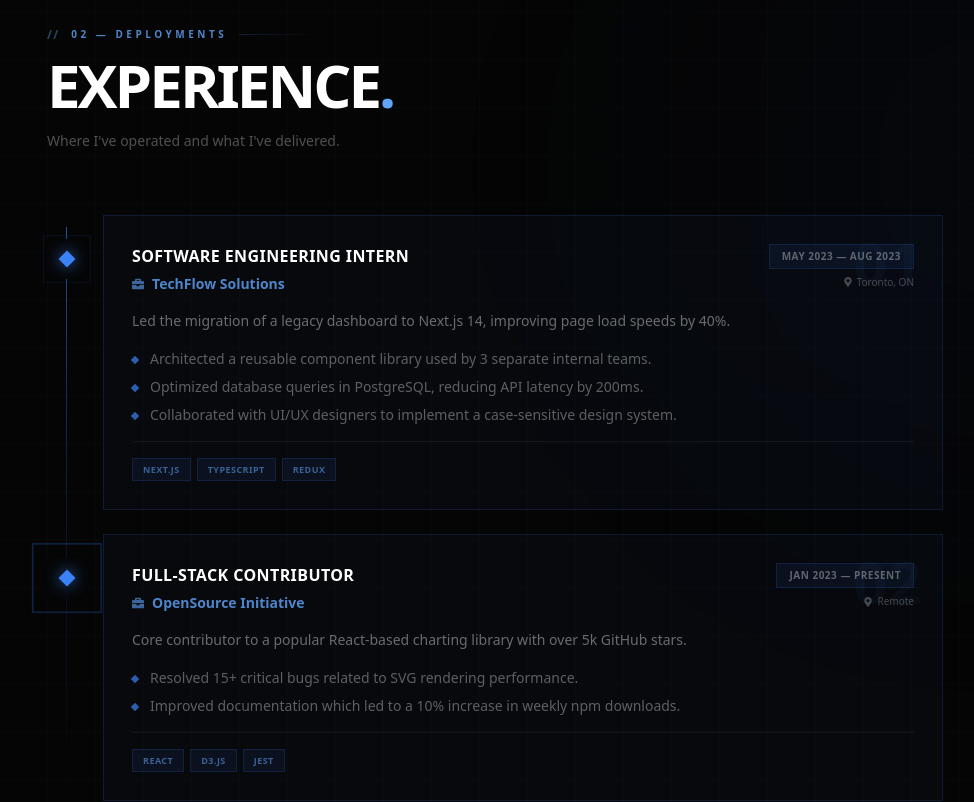
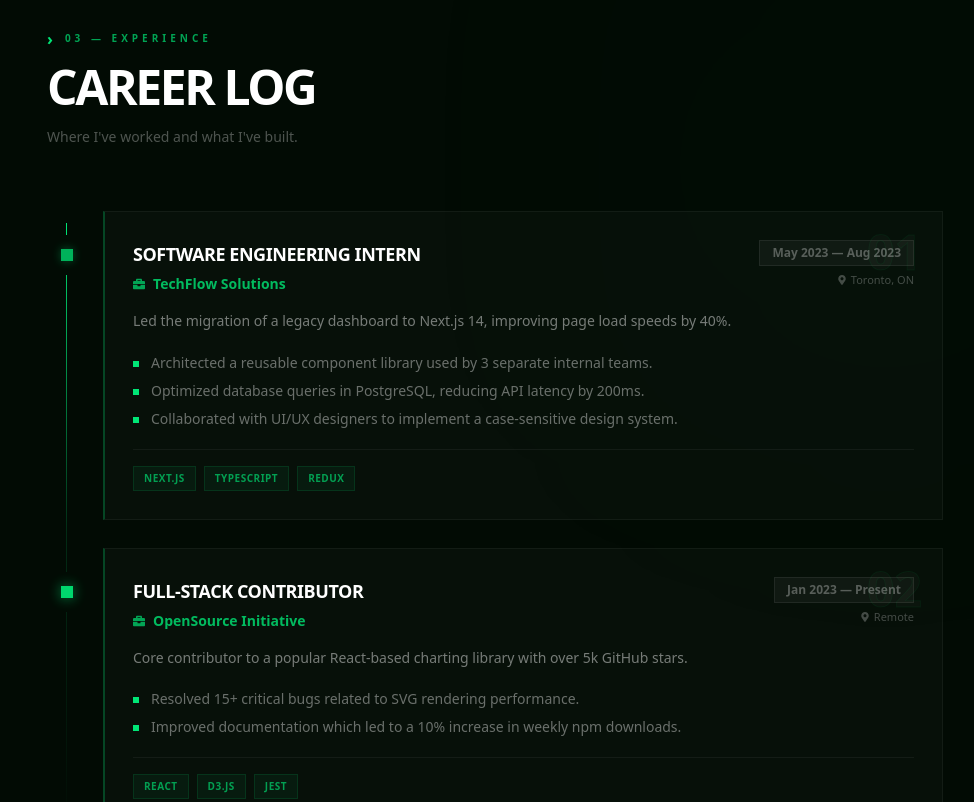
Before and after one commit to salienceenterprises-lab/portfolio-5f77b, a Next.js app: page /portfolio-5f77b/ in a window 1280 px wide. Shown: the part 2200-3002 px from the top of the page, without its empty margins (145-1119 px from the left). Built offline with nearby package versions, Linux system fonts and the light colour scheme.

Commit message:
Update app/components/experience.jsx via Portfolio SaaS

```diff
--- a/app/components/experience.jsx
+++ b/app/components/experience.jsx
@@ -6,115 +6,100 @@ export default function PortfolioExperience({ data }) {
   if (!data?.experience?.length) return null;
 
   return (
-    <section id="experience" className="relative py-28 px-6 overflow-hidden bg-[#050505]">
+    <section id="experience" className="relative py-28 px-6 overflow-hidden bg-[#020b04]">
 
-      {/* Ambient */}
       <div className="absolute inset-0 pointer-events-none">
-        <div className="absolute top-0 right-0 w-[500px] h-[500px] bg-blue-600/[0.05] blur-[160px] rounded-full translate-x-1/4" />
-        <div className="absolute inset-0 bg-[linear-gradient(rgba(59,130,246,0.025)_1px,transparent_1px),linear-gradient(90deg,rgba(59,130,246,0.025)_1px,transparent_1px)] bg-[size:48px_48px]" />
+        <div className="absolute top-0 right-0 w-[500px] h-[500px] rounded-full blur-[200px]"
+          style={{ background: "radial-gradient(circle, rgba(0,230,118,0.06), transparent 70%)" }} />
+        <div className="absolute inset-0 bg-[linear-gradient(rgba(0,230,118,0.015)_1px,transparent_1px)] bg-[size:64px]" />
       </div>
 
       <div className="max-w-4xl mx-auto relative z-10">
 
-        {/* Section label */}
-        <motion.div
-          initial={{ opacity: 0, x: -20 }}
-          whileInView={{ opacity: 1, x: 0 }}
-          viewport={{ once: true }}
-          transition={{ duration: 0.5 }}
-          className="flex items-center gap-3 mb-3"
-        >
-          <span className="text-blue-400/40 font-black text-xs tracking-widest select-none">{"//"}</span>
-          <span className="text-[10px] font-black tracking-[0.35em] uppercase text-blue-400/80">02 — Deployments</span>
-          <div className="flex-1 h-px bg-gradient-to-r from-blue-500/20 to-transparent max-w-[80px]" />
+        <motion.div initial={{ opacity: 0, x: -20 }} whileInView={{ opacity: 1, x: 0 }}
+          viewport={{ once: true }} transition={{ duration: 0.6 }}
+          className="flex items-center gap-3 mb-3">
+          <span className="font-black text-base" style={{ color: "#00e676" }}>›</span>
+          <span className="text-[10px] font-black tracking-[0.4em] uppercase"
+            style={{ color: "rgba(0,230,118,0.7)" }}>03 — Experience</span>
         </motion.div>
 
-        <motion.h2
-          initial={{ opacity: 0, y: 18 }}
-          whileInView={{ opacity: 1, y: 0 }}
-          viewport={{ once: true }}
-          transition={{ duration: 0.6, delay: 0.05 }}
-          className="text-4xl sm:text-6xl font-black tracking-tighter text-white mb-4 uppercase"
-        >
-          Experience<span className="text-blue-400">.</span>
+        <motion.h2 initial={{ opacity: 0, y: 20 }} whileInView={{ opacity: 1, y: 0 }}
+          viewport={{ once: true }} transition={{ duration: 0.7, delay: 0.05 }}
+          className="text-4xl sm:text-5xl font-black tracking-tighter text-white mb-4 uppercase">
+          Career Log
         </motion.h2>
-
-        <motion.p
-          initial={{ opacity: 0 }}
-          whileInView={{ opacity: 1 }}
-          viewport={{ once: true }}
-          transition={{ duration: 0.5, delay: 0.15 }}
-          className="text-white/30 text-sm mb-16 max-w-sm"
-        >
-          Where I've operated and what I've delivered.
+        <motion.p initial={{ opacity: 0 }} whileInView={{ opacity: 1 }} viewport={{ once: true }}
+          transition={{ duration: 0.6, delay: 0.15 }}
+          className="text-sm mb-16 max-w-md" style={{ color: "rgba(255,255,255,0.3)" }}>
+          Where I've worked and what I've built.
         </motion.p>
 
-        {/* Timeline */}
         <div className="relative">
-          {/* Spine */}
-          <motion.div
-            initial={{ scaleY: 0 }}
-            whileInView={{ scaleY: 1 }}
-            viewport={{ once: true }}
-            transition={{ duration: 1.8, ease: "easeInOut" }}
-            className="absolute left-[19px] top-3 w-px bg-gradient-to-b from-blue-500/60 via-blue-700/20 to-transparent hidden sm:block origin-top"
-            style={{ height: "calc(100% - 12px)" }}
-          />
+          <motion.div initial={{ height: 0 }} whileInView={{ height: "100%" }}
+            viewport={{ once: true }} transition={{ duration: 2, ease: "easeInOut" }}
+            className="absolute left-[19px] top-3 w-px hidden sm:block origin-top"
+            style={{ background: "linear-gradient(to bottom, #00e676, rgba(0,230,118,0.15), transparent)" }} />
 
-          <div className="space-y-6">
+          <div className="space-y-7">
             {data.experience.map((job, index) => (
-              <motion.div
-                key={index}
+              <motion.div key={index}
                 initial={{ opacity: 0, x: -30 }}
                 whileInView={{ opacity: 1, x: 0 }}
                 viewport={{ once: true, margin: "-80px" }}
                 transition={{ duration: 0.5, delay: index * 0.1, type: "spring", stiffness: 100 }}
-                className="relative sm:pl-14"
-              >
-                {/* Timeline marker */}
-                <div className="hidden sm:flex absolute left-0 top-6 w-10 h-10 items-center justify-center z-10 bg-[#050505]">
-                  {/* Outer ring */}
+                className="relative sm:pl-14">
+
+                {/* Square marker */}
+                <div className="hidden sm:flex absolute left-0 top-6 w-10 h-10 items-center justify-center z-10"
+                  style={{ background: "#020b04" }}>
                   <motion.div
-                    animate={{ opacity: [0, 0.6, 0], scale: [0.8, 1.8, 0.8] }}
-                    transition={{ duration: 2.5, repeat: Infinity, delay: index * 0.5 }}
-                    className="absolute inset-0 border border-blue-500/40"
-                  />
-                  {/* Inner square marker */}
-                  <div className="w-3 h-3 bg-blue-500 shadow-[0_0_16px_rgba(59,130,246,0.8)] rotate-45" />
+                    animate={{ opacity: [0.6, 1, 0.6], boxShadow: ["0 0 6px rgba(0,230,118,0.3)", "0 0 14px rgba(0,230,118,0.7)", "0 0 6px rgba(0,230,118,0.3)"] }}
+                    transition={{ duration: 2.5, repeat: Infinity, delay: index * 0.4 }}
+                    className="w-3 h-3"
+                    style={{ background: "#00e676" }} />
                 </div>
 
-                <motion.div
-                  whileHover={{ x: 5 }}
-                  transition={{ type: "spring", stiffness: 300 }}
-                  className="group"
-                >
-                  <div className="relative bg-blue-500/[0.03] border border-blue-500/15 p-6 sm:p-7 overflow-hidden hover:border-blue-500/40 hover:shadow-[0_8px_40px_rgba(59,130,246,0.1)] transition-all duration-400">
+                <motion.div whileHover={{ x: 6 }} transition={{ type: "spring", stiffness: 300 }}
+                  className="group">
+                  <div className="relative p-6 sm:p-7 overflow-hidden transition-all duration-300"
+                    style={{
+                      background: "rgba(255,255,255,0.02)",
+                      borderLeft: "2px solid rgba(0,230,118,0.25)",
+                      borderTop: "1px solid rgba(255,255,255,0.05)",
+                      borderRight: "1px solid rgba(255,255,255,0.05)",
+                      borderBottom: "1px solid rgba(255,255,255,0.05)",
+                    }}>
 
-                    {/* Corner brackets appear on hover */}
-                    <div className="absolute top-0 left-0 w-0 h-0 border-t-[16px] border-l-[16px] opacity-0 group-hover:opacity-100 transition-opacity duration-300"
-                      style={{ borderTopColor: "rgba(59,130,246,0.4)", borderLeftColor: "transparent" }} />
+                    <div className="absolute inset-0 opacity-0 group-hover:opacity-100 transition-opacity duration-400 pointer-events-none"
+                      style={{ background: "linear-gradient(135deg, rgba(0,230,118,0.04), transparent)" }} />
 
-                    {/* Index watermark */}
-                    <span className="absolute right-5 top-4 text-6xl font-black text-blue-400/[0.04] select-none leading-none tabular-nums">
+                    {/* Hover: left border brightens */}
+                    <motion.div className="absolute left-0 top-0 bottom-0 w-0.5 opacity-0 group-hover:opacity-100 transition-opacity duration-300"
+                      style={{ background: "#00e676" }} />
+
+                    <div className="absolute right-5 top-4 text-5xl font-black select-none leading-none"
+                      style={{ color: "rgba(255,255,255,0.025)", WebkitTextStrokeWidth: "1px", WebkitTextStrokeColor: "rgba(0,230,118,0.06)" }}>
                       {String(index + 1).padStart(2, "0")}
-                    </span>
+                    </div>
 
                     <div className="flex flex-col sm:flex-row sm:items-start sm:justify-between gap-3 mb-4 relative z-10">
                       <div>
-                        <h3 className="text-base font-black text-white uppercase tracking-wide group-hover:text-blue-200 transition-colors duration-300">
+                        <h3 className="text-lg font-black text-white group-hover:text-[#00e676] transition-colors duration-300 uppercase tracking-tight">
                           {job.role}
                         </h3>
                         <div className="flex items-center gap-2 mt-1.5">
-                          <FaBriefcase className="w-3 h-3 text-blue-400/60" />
-                          <span className="text-sm font-bold text-blue-400/80">{job.company}</span>
+                          <FaBriefcase className="w-3 h-3" style={{ color: "rgba(0,230,118,0.7)" }} />
+                          <span className="text-sm font-bold" style={{ color: "rgba(0,230,118,0.8)" }}>{job.company}</span>
                         </div>
                       </div>
                       <div className="flex flex-col items-start sm:items-end gap-1.5 flex-shrink-0">
-                        <span className="text-[10px] font-black text-white/35 bg-blue-500/[0.07] border border-blue-500/15 px-3 py-1 uppercase tracking-wider">
+                        <span className="text-xs font-bold px-3 py-1"
+                          style={{ color: "rgba(255,255,255,0.3)", background: "rgba(255,255,255,0.04)", border: "1px solid rgba(255,255,255,0.07)" }}>
                           {job.period}
                         </span>
                         {job.location && (
-                          <span className="flex items-center gap-1 text-[10px] text-white/25">
+                          <span className="flex items-center gap-1 text-[11px]" style={{ color: "rgba(255,255,255,0.25)" }}>
                             <FaMapMarkerAlt className="w-2.5 h-2.5" /> {job.location}
                           </span>
                         )}
@@ -122,14 +107,17 @@ export default function PortfolioExperience({ data }) {
                     </div>
 
                     {job.description && (
-                      <p className="text-sm text-white/40 leading-relaxed mb-4 relative z-10">{job.description}</p>
+                      <p className="text-sm leading-relaxed mb-5 relative z-10" style={{ color: "rgba(255,255,255,0.45)" }}>
+                        {job.description}
+                      </p>
                     )}
 
                     {job.highlights?.length > 0 && (
-                      <ul className="space-y-2 mb-4 relative z-10">
-                        {job.highlights.filter((h) => h?.trim()).map((h, i) => (
-                          <li key={i} className="flex items-start gap-3 text-sm text-white/35">
-                            <div className="mt-2 w-1.5 h-1.5 bg-blue-500/70 rotate-45 flex-shrink-0" />
+                      <ul className="space-y-2 mb-5 relative z-10">
+                        {job.highlights.filter(h => h?.trim()).map((h, i) => (
+                          <li key={i} className="flex items-start gap-3 text-sm" style={{ color: "rgba(255,255,255,0.4)" }}>
+                            <div className="mt-2 w-1.5 h-1.5 flex-shrink-0"
+                              style={{ background: "#00e676" }} />
                             {h}
                           </li>
                         ))}
@@ -137,10 +125,16 @@ export default function PortfolioExperience({ data }) {
                     )}
 
                     {job.stack?.length > 0 && (
-                      <div className="flex flex-wrap gap-1.5 pt-4 border-t border-white/[0.05] relative z-10">
-                        {job.stack.filter((t) => t?.trim()).map((tech) => (
+                      <div className="flex flex-wrap gap-2 pt-4 relative z-10"
+                        style={{ borderTop: "1px solid rgba(255,255,255,0.05)" }}>
+                        {job.stack.filter(t => t?.trim()).map((tech) => (
                           <span key={tech}
-                            className="text-[9px] font-black uppercase tracking-wider text-blue-400/55 bg-blue-500/[0.07] border border-blue-500/15 px-2.5 py-1">
+                            className="text-[10px] font-black uppercase tracking-wider px-2.5 py-1"
+                            style={{
+                              color: "rgba(0,230,118,0.65)",
+                              background: "rgba(0,230,118,0.05)",
+                              border: "1px solid rgba(0,230,118,0.12)",
+                            }}>
                             {tech}
                           </span>
                         ))}
```
